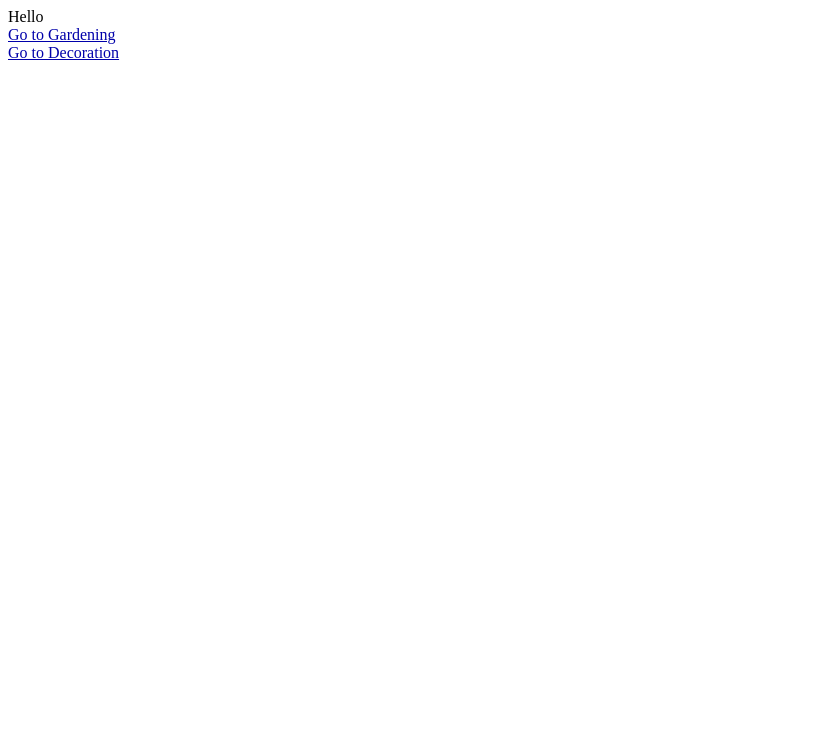
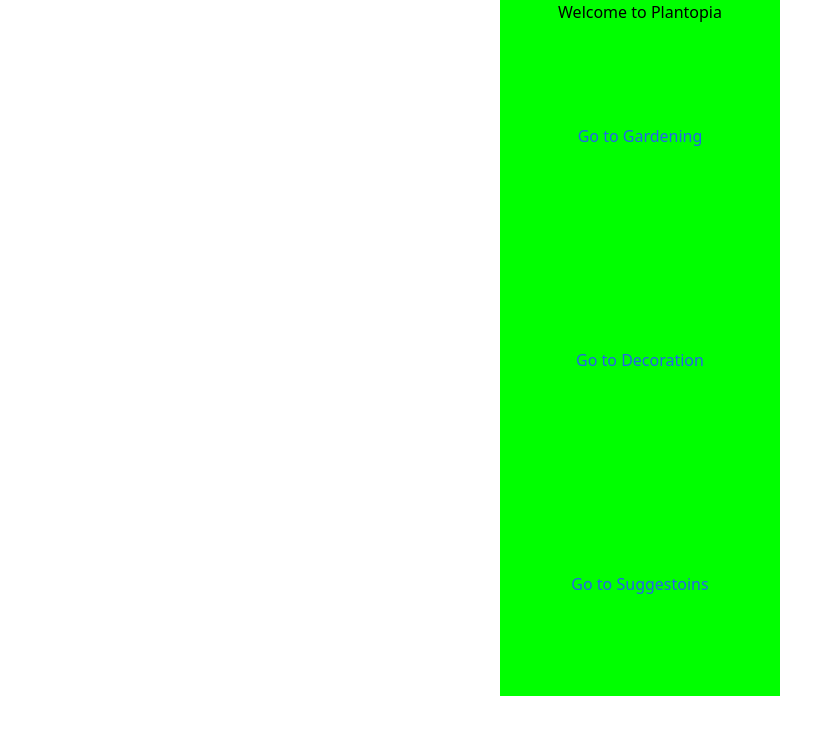
Before and after one commit to Apzure/Plant-Forum, a React (Create React App) app: page / in a window 1280 px wide. Shown: the top 734 px of the page, without its empty margins (0-835 px from the left). Built offline with nearby package versions, Linux system fonts and the light colour scheme.

Commit message:
Tailwind

```diff
--- a/package.json
+++ b/package.json
@@ -34,5 +34,8 @@
       "last 1 firefox version",
       "last 1 safari version"
     ]
+  },
+  "devDependencies": {
+    "tailwindcss": "^3.2.4"
   }
 }
--- a/src/App.js
+++ b/src/App.js
@@ -1,11 +1,11 @@
 import TopicsMenu from './components/TopicsMenu';
 
 function App() {
-  const topics = [{name: 'Gardening', id: 1}, {name: 'Decoration', id: 2}]
+  const topics = [{name: 'Gardening', id: 1}, {name: 'Decoration', id: 2}, {name: 'Suggestoins', id:3}]
 
   return (
-    <div>
-      Hello
+    <div className="mx-[500px] text-center bg-[#00FF00]">
+      Welcome to Plantopia
       <TopicsMenu topics = {topics} />
     </div>
   );
--- a/src/components/Link.js
+++ b/src/components/Link.js
@@ -13,7 +13,7 @@ function Link({to, children}) {
     };
 
     return (
-        <a onClick = {handleClick} href = {to} style = {{ color: "#0000AA"}}>
+        <a onClick = {handleClick} href = {to} className="text-blue-600/100">
             {children}
         </a>
     )
--- a/src/components/Topic.js
+++ b/src/components/Topic.js
@@ -2,7 +2,7 @@ import Link from "./Link"
 
 function Topic({children}){
     return (
-    <div className = "topic" >
+    <div>
         <Link to = {children}>
             Go to {children}
         </Link>
--- a/src/components/TopicsMenu.js
+++ b/src/components/TopicsMenu.js
@@ -3,15 +3,20 @@ import Topic from "./Topic"
 function TopicsMenu({topics}){
     const renderedtopics = topics.map(topic => {
         return (
-        <div key = {topic.id} >
-            <Topic >
-                {topic.name}
-            </Topic>
-        </div>
+            <div className="my-[100px]">
+                <Topic key = {topic.id}>
+                    {topic.name}
+                </Topic>
+            </div>
         );
     });
 
-    return renderedtopics;
+    return (
+            <div className="flex flex-col place-content-around">
+                { renderedtopics }
+            </div>
+
+    )
 }
 
 
--- /dev/null
+++ b/src/index.css
@@ -0,0 +1,3 @@
+@tailwind base;
+@tailwind components;
+@tailwind utilities;
--- a/src/index.js
+++ b/src/index.js
@@ -2,7 +2,7 @@ import NavigationProvider from './context/Navigation';
 import React from 'react';
 import ReactDOM from 'react-dom/client';
 import App from './App';
-
+import './index.css'
 
 
 const root = ReactDOM.createRoot(document.getElementById('root'));
--- /dev/null
+++ b/tailwind.config.js
@@ -0,0 +1,10 @@
+/** @type {import('tailwindcss').Config} */
+module.exports = {
+  content: [
+    "./src/**/*.{js,jsx,ts,tsx}",
+  ],
+  theme: {
+    extend: {},
+  },
+  plugins: [],
+}
```
Also changed, not shown: 1 other file (tests, documents, lock files or other folders).
